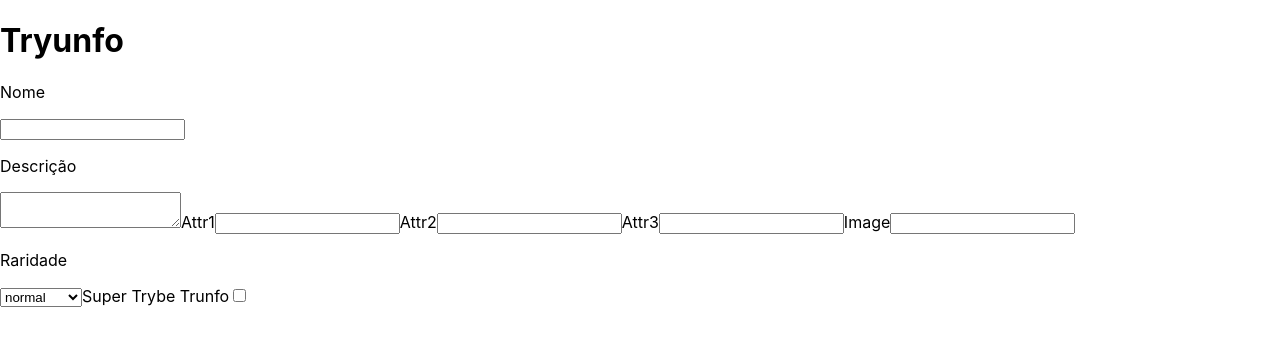
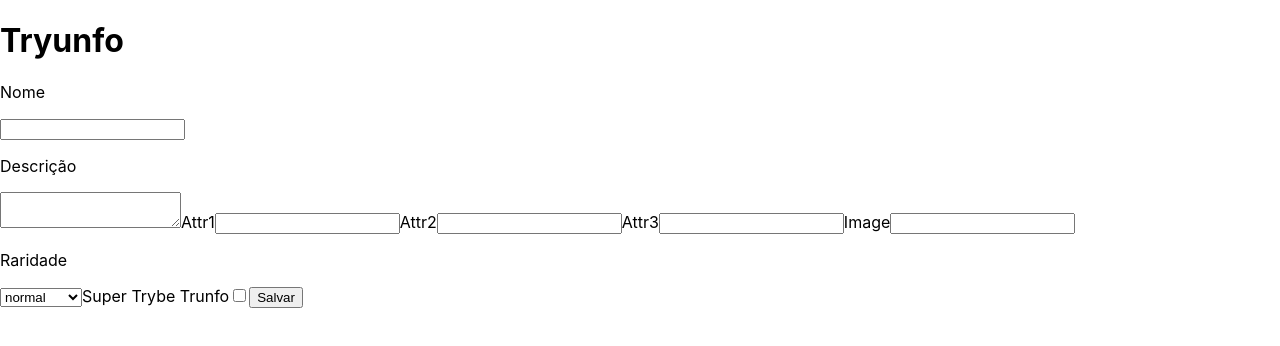
Before and after one commit to roberiodutra/tryunfo, a React (Create React App) app: page / in a window 1280 px wide. Shown: the top 346 px of the page. Built offline with nearby package versions, Linux system fonts and the light colour scheme.

Commit message:
feat: Cria botão salvar dentro do componente Form

```diff
--- a/src/components/Form.js
+++ b/src/components/Form.js
@@ -16,6 +16,12 @@ class Form extends Component {
         <ImageInput />
         <SelectInput />
         <TrunfoCheckBox />
+        <button
+          type="button"
+          data-testid="save-button"
+        >
+          Salvar
+        </button>
       </form>
     );
   }
```
